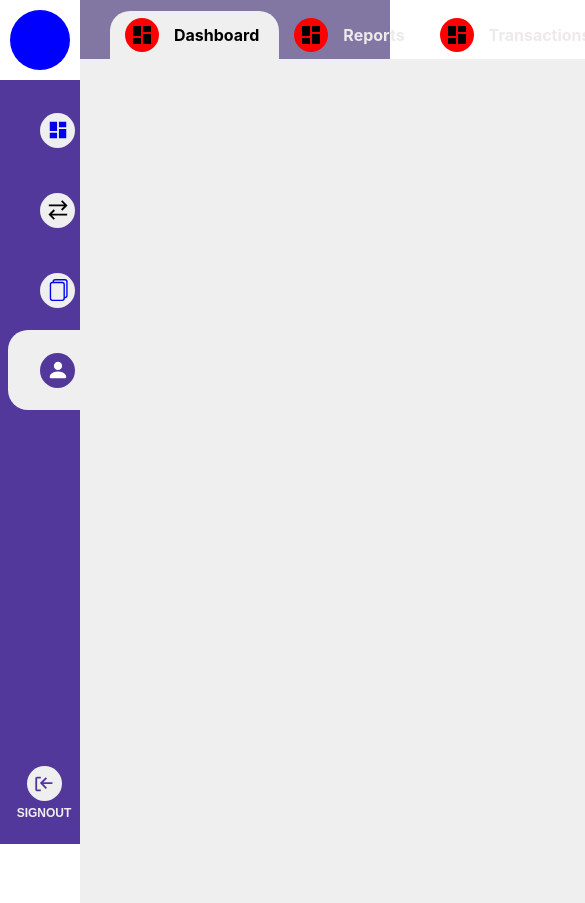
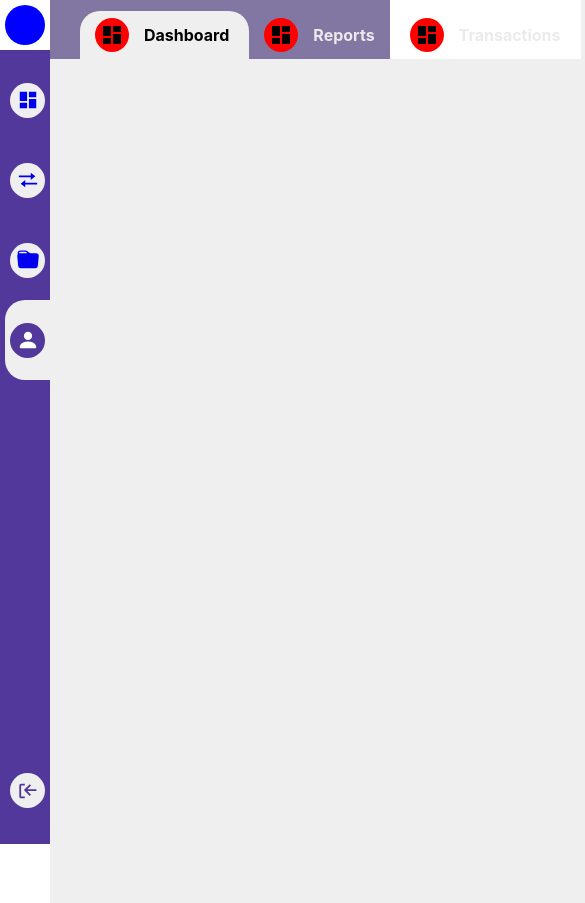
Before and after one commit to alnstien/BMS-frontend, a React (Create React App) app: page /events in a window 390 px wide. Shown: the top 903 px of the page, 585 px wide, since content can reach past the window. Built offline with nearby package versions, Linux system fonts and the light colour scheme.

Commit message:
commited

```diff
--- a/src/components/logo/logo.css
+++ b/src/components/logo/logo.css
@@ -17,3 +17,12 @@
     border-radius: 50%;
     margin: 10px;
 }
+@media screen and (max-width:600px){
+    .logo{
+        height: 40px;
+        width: 40px;
+        background: blue;
+        border-radius: 50%;
+        margin: 5px;
+    }
+}
--- a/src/components/sidebar/index.js
+++ b/src/components/sidebar/index.js
@@ -3,13 +3,11 @@ import {Link} from 'react-router-dom'
 import Logo from '../logo'
 import { MdDashboard } from "react-icons/md";
 import { AiOutlineSchedule} from "react-icons/ai";
-import { BsFiles,BsPersonFill } from "react-icons/bs";
-import { GrTransaction } from "react-icons/gr";
+import { BsFolderFill,BsPersonFill } from "react-icons/bs";
 import { FaMoneyBillWaveAlt} from "react-icons/fa";
 import { CgLogOut } from "react-icons/cg";
 import './sidebar.css'
-
-
+import { BiTransfer } from "react-icons/bi";
 function SidebarLink({name,icon,active,route}){
 
     return(
@@ -32,8 +30,8 @@ export default function Sidebar({dashActive,transactionActive,recordsActive,even
 
     const dashIcon = <MdDashboard size={22} />;
     const schedIcon = <AiOutlineSchedule size={22}  />
-    const recIcon = <BsFiles size={22}  />
-    const transIcon = <GrTransaction size={22}  />
+    const recIcon = <BsFolderFill size={22}  />
+    const transIcon = <BiTransfer size={22}  />
     const billIcon = <FaMoneyBillWaveAlt size={22}  />
     const profileIcon = <BsPersonFill size={22} />
     return (
@@ -94,7 +92,7 @@ export default function Sidebar({dashActive,transactionActive,recordsActive,even
         <span>
             <CgLogOut size={22} />
         </span>
-        Signout
+        <p className="signout-btn-text">Signout</p>
     </button>
     </div>
     </div>
--- a/src/components/sidebar/sidebar.css
+++ b/src/components/sidebar/sidebar.css
@@ -185,4 +185,7 @@
         max-height: unset;
         min-height: unset;
     }
+    .signout-btn-text{
+        display: none;
+    }
 }
```
